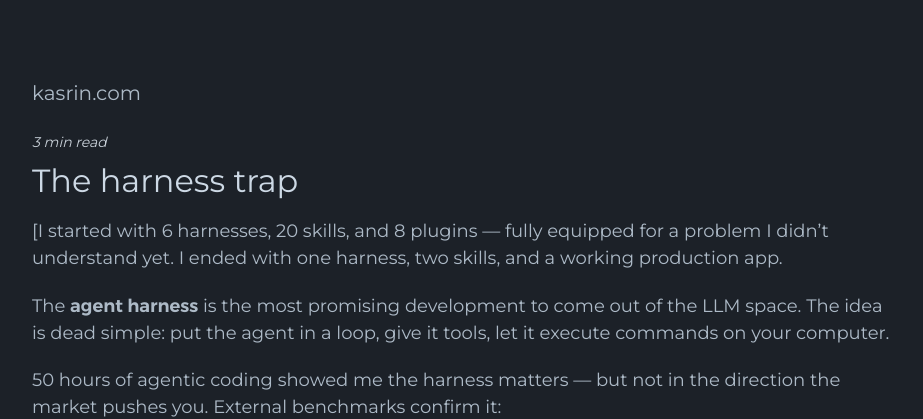
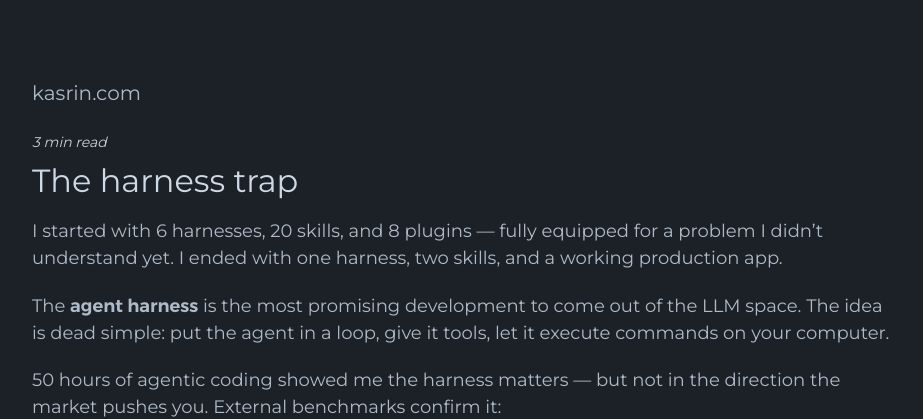
Before and after one commit to n42r/n42r.github.io, a Jekyll site: the page built from _posts/2026-09-15-the-harness-trap.md, in a window 1280 px wide. Shown: the top 419 px of the page, without its empty margins (178-1101 px from the left). Built offline with Jekyll 4.4.1, drawn with Linux system fonts in a browser that asks for light colours.

```diff
--- a/_data/me.yml
+++ b/_data/me.yml
@@ -1,5 +1,5 @@
 intro: |
-  15 years where systems, products, and teams intersect — from enterprise platforms to EU research consortia to building production software with AI agents. I work at the boundary between "what should we build" and "does it actually run," and I write about what I learn along the way. Architecture, leadership, and hands-on building — usually at least two of those at once.
+  15 years where systems, products, and teams intersect — from enterprise platforms to EU research consortia to founding and shipping production software. I work at the boundary between "what should we build" and "does it actually run." Architecture, leadership, and hands-on building — usually at least two at once. I help engineering leaders make better calls at that boundary.
 
 l2: |
   Currently focused on AI-assisted software engineering: how architecture, team practices, and quality standards change when AI writes most of the code. I designed and tested a methodology for this by shipping a production product solo in 6 weeks — now writing about the approach and helping engineering teams adopt it.
--- a/_posts/2026-09-15-the-harness-trap.md
+++ b/_posts/2026-09-15-the-harness-trap.md
@@ -9,7 +9,7 @@ series_title: The Agentic AI Skeleton
 
 # The harness trap
 
-[I started with 6 harnesses, 20 skills, and 8 plugins — fully equipped for a problem I didn't understand yet. I ended with one harness, two skills, and a working production app.
+I started with 6 harnesses, 20 skills, and 8 plugins — fully equipped for a problem I didn't understand yet. I ended with one harness, two skills, and a working production app.
 
 The **agent harness** is the most promising development to come out of the LLM space. The idea is dead simple: put the agent in a loop, give it tools, let it execute commands on your computer.
 
```
